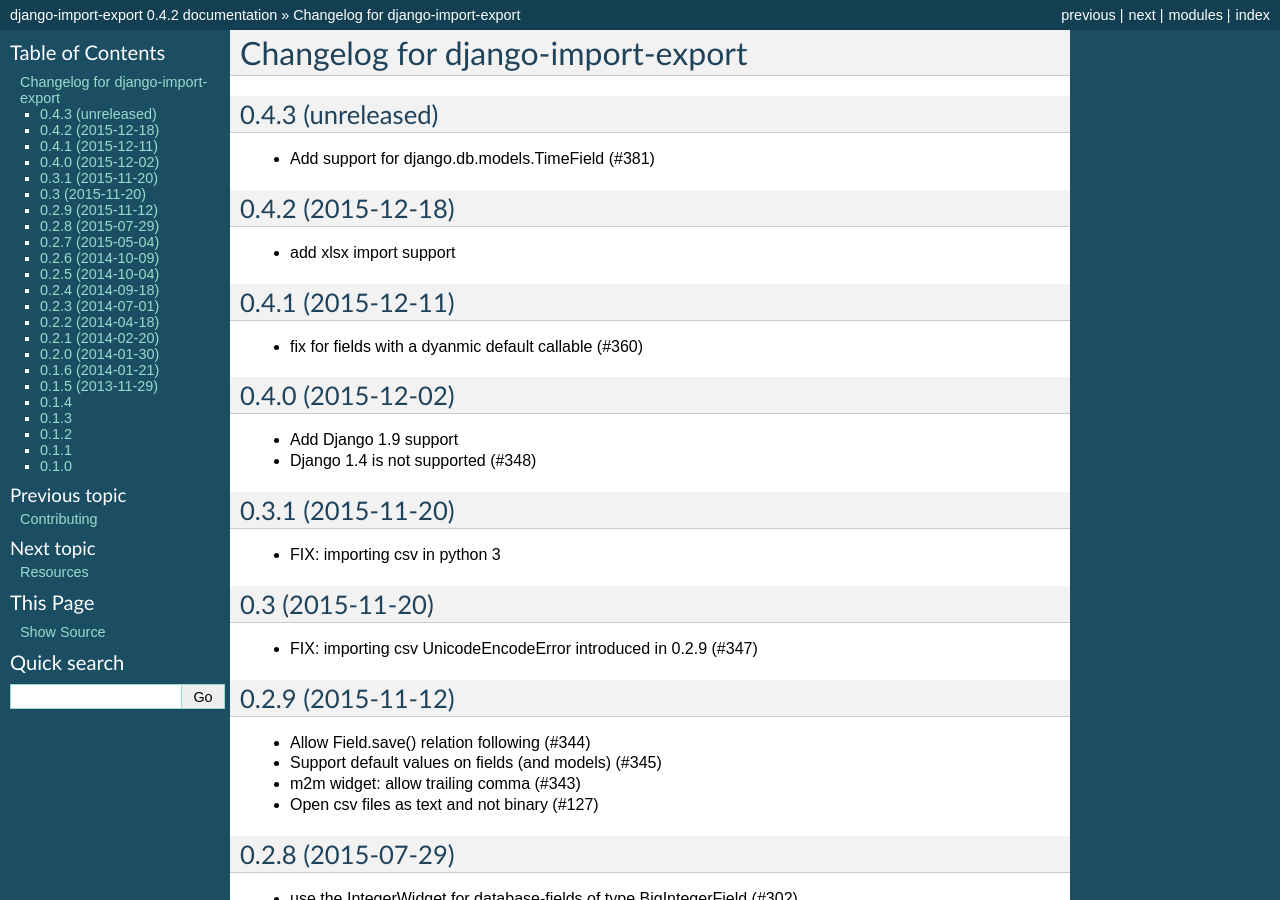
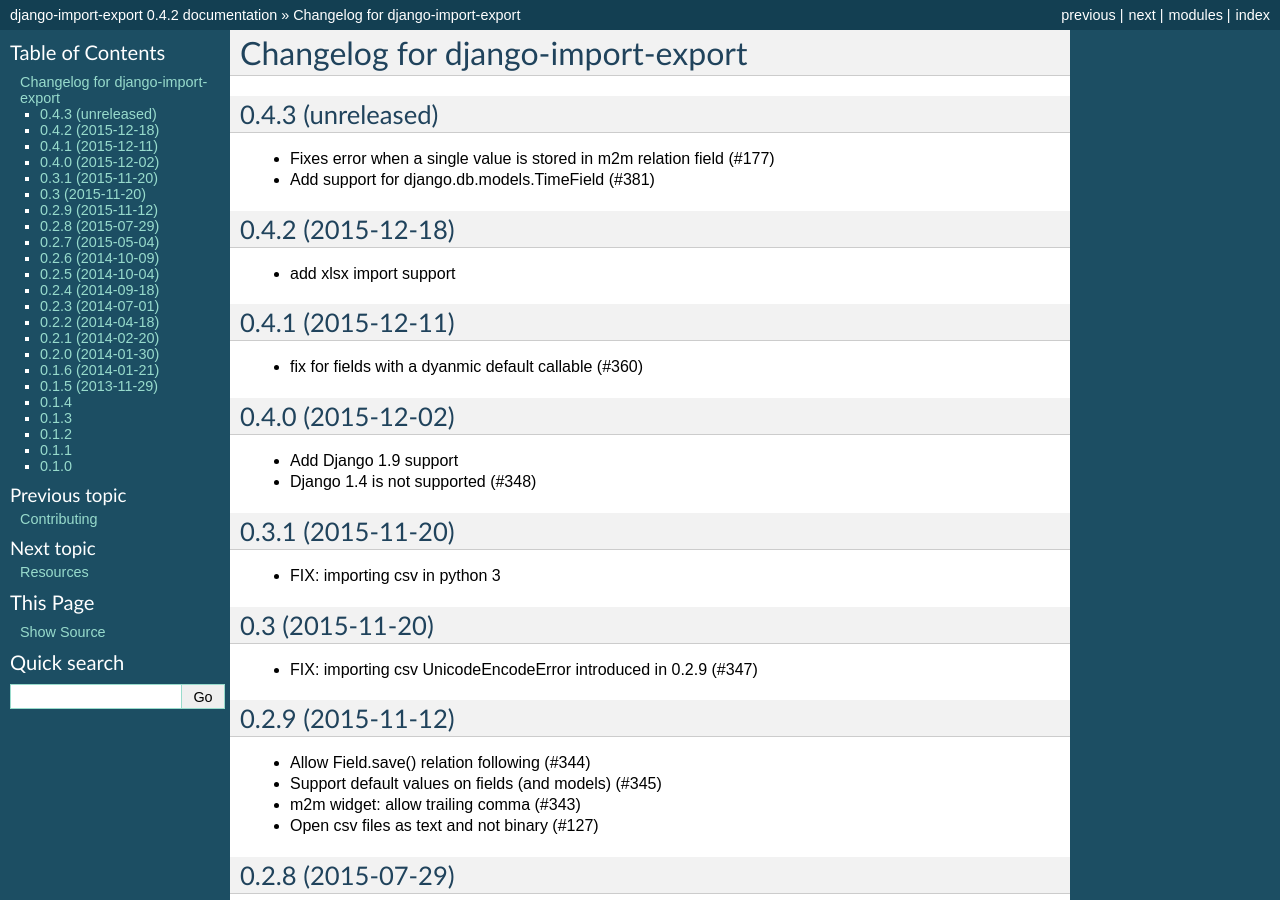
Before and after one commit to django-import-export/django-import-export, a Sphinx documentation site: the page built from docs/changelog.rst, in a window 1280 px wide and 900 px high. Built offline with Sphinx 7.4.7, drawn with Linux system fonts in a browser that asks for light colours.

Commit message:
Update docs/changelog.rst

```diff
--- a/docs/changelog.rst
+++ b/docs/changelog.rst
@@ -3,6 +3,8 @@
 
 0.4.3 (unreleased)
 ------------------
+
+- Fixes error when a single value is stored in m2m relation field (#177)
 
 - Add support for django.db.models.TimeField (#381)
 
```
